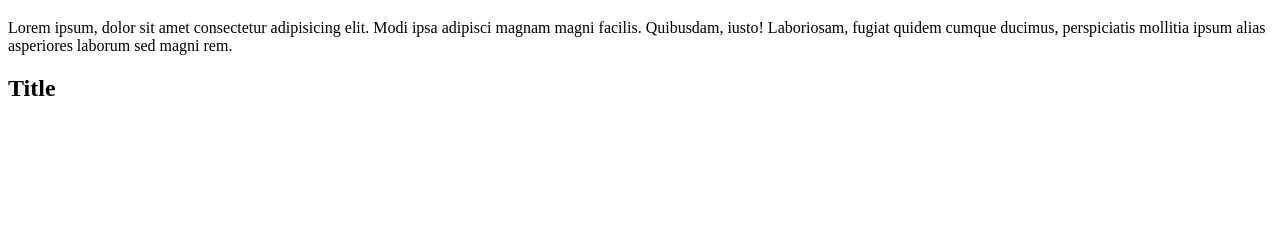
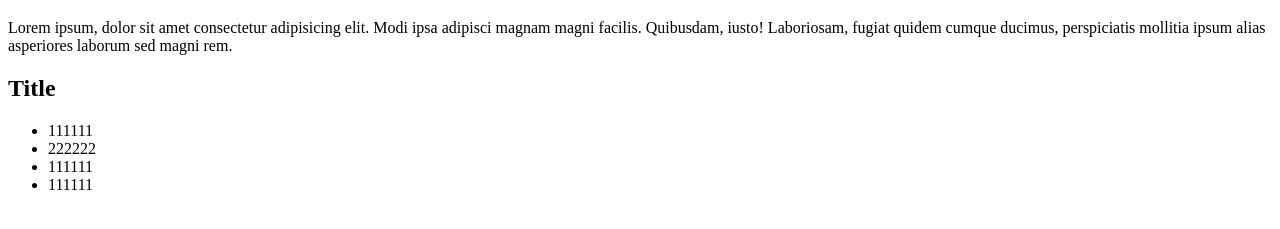
Before and after one commit to vetaluga/git-les1, a plain HTML site: page index.html in a window 1280 px wide. Shown: the part 61-290 px from the top of the page. Drawn offline with Linux system fonts and the light colour scheme.

Commit message:
add new list for page

```diff
--- a/index.html
+++ b/index.html
@@ -9,5 +9,11 @@
     <h1>Git example</h1>
     <p>Lorem ipsum, dolor sit amet consectetur adipisicing elit. Modi ipsa adipisci magnam magni facilis. Quibusdam, iusto! Laboriosam, fugiat quidem cumque ducimus, perspiciatis mollitia ipsum alias asperiores laborum sed magni rem.</p>
     <h2>Title</h2>
+    <ul>
+        <li>111111</li>
+        <li>222222</li>
+        <li>111111</li>
+        <li>111111</li>
+    </ul>
 </body>
 </html>
```
